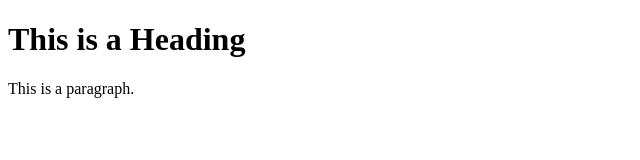
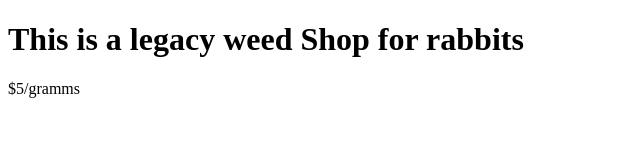
Before and after one commit to tothzoltan8/shop, a plain HTML site: page index.html in a window 1280 px wide. Shown: the whole page, without its empty margins (0-640 px from the left). Drawn offline with Linux system fonts and the light colour scheme.

Commit message:
Update index.html

```diff
--- a/index.html
+++ b/index.html
@@ -5,8 +5,8 @@
 </head>
 <body>
 
-<h1>This is a Heading</h1>
-<p>This is a paragraph.</p>
+<h1>This is a legacy weed Shop for rabbits</h1>
+<p>$5/gramms</p>
 
 </body>
 </html>
```
